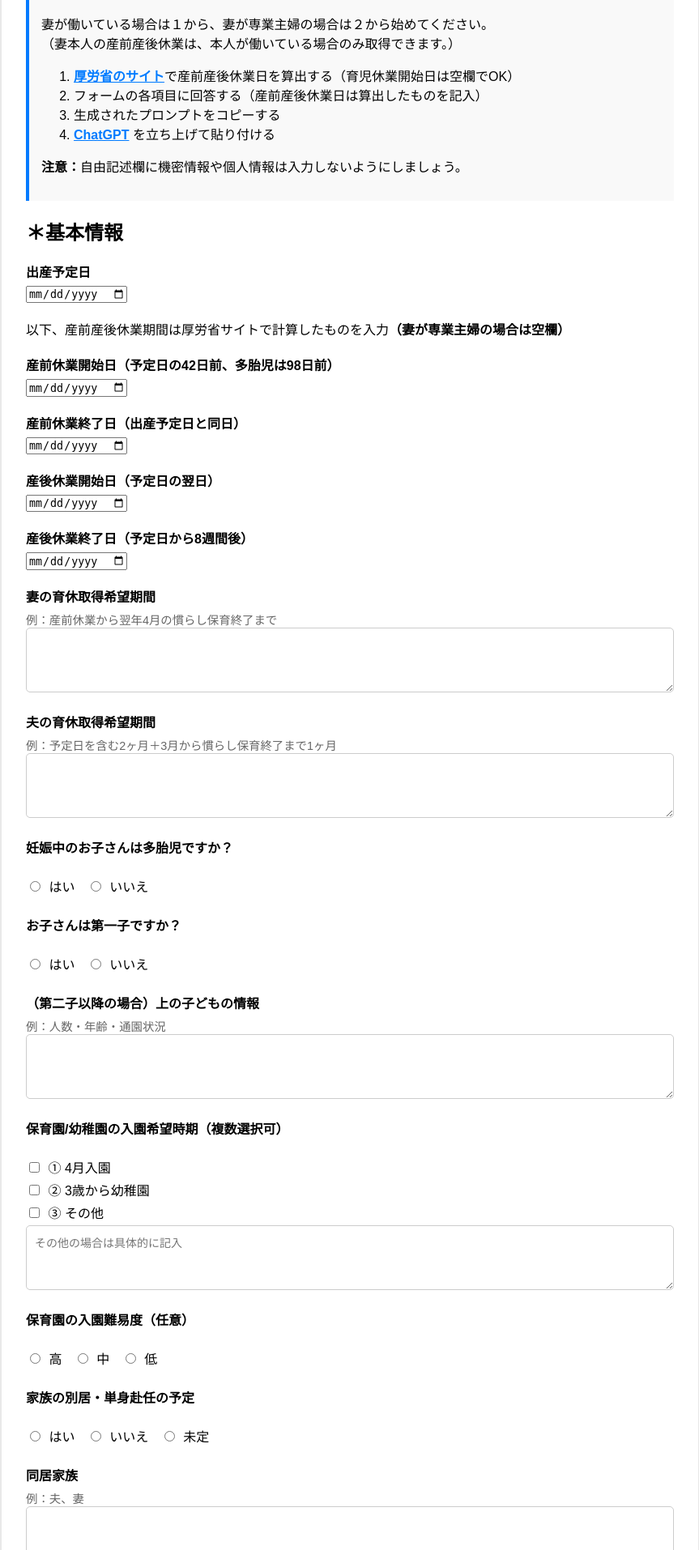
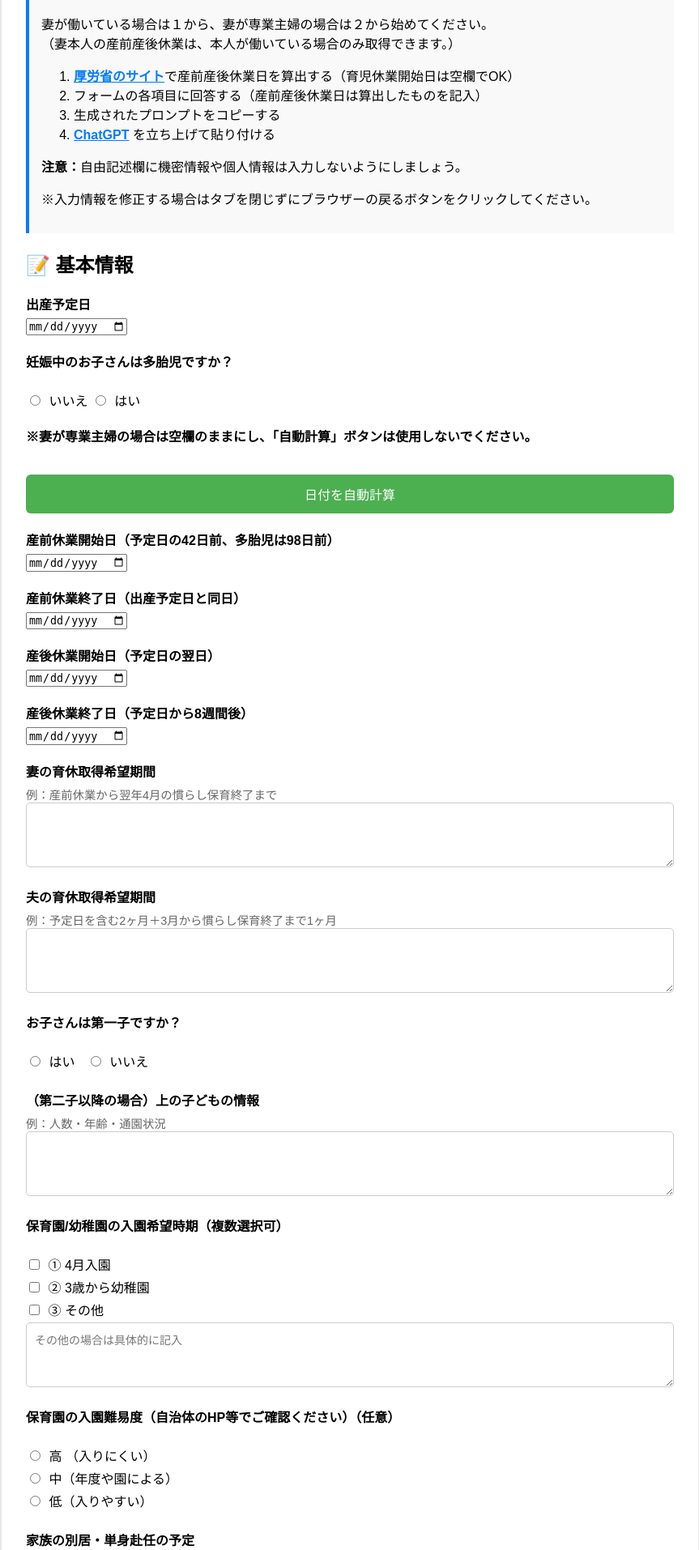
Before and after one commit to kbobshida/ikukkyu_webapp, a Flask app: page / in a window 1280 px wide. Shown: the part 404-2318 px from the top of the page at 81% size, without its empty margins (208-1071 px from the left). Run offline with Flask 2, Linux system fonts and the light colour scheme.

Commit message:
Update form.html

```diff
--- a/templates/form.html
+++ b/templates/form.html
@@ -4,6 +4,7 @@
     <meta charset="UTF-8">
     <title>育休プラン作成フォーム</title>
     <link rel="stylesheet" href="{{ url_for('static', filename='style.css') }}">
+    <link href="https://fonts.googleapis.com/css2?family=Noto+Sans+JP:wght@400;500;700&display=swap" rel="stylesheet">
     <style>
         .example {
             font-size: 0.9em;
@@ -35,40 +36,51 @@
             <li><a href="https://chat.openai.com/" target="_blank" style="font-weight:bold; color:#007BFF;">ChatGPT</a> を立ち上げて貼り付ける</li>
         </ol>
         <p><strong>注意：</strong>自由記述欄に機密情報や個人情報は入力しないようにしましょう。</p>
+        <p>※入力情報を修正する場合はタブを閉じずにブラウザーの戻るボタンをクリックしてください。</p>
     </div>
 
     <form method="POST">
 
     <!-- 基本情報 -->
-    <h2>＊基本情報</h2>
+    <h2>📝 基本情報</h2>
 
     <div class="form-group">
         <label>出産予定日</label>
-        <input type="date" name="q1" required>
+        <input type="date" name="q1" id="due_date" required>
     </div>
 
     <div class="form-group">
-        <p>以下、産前産後休業期間は厚労省サイトで計算したものを入力<strong>（妻が専業主婦の場合は空欄）</strong></p>
+        <label>妊娠中のお子さんは多胎児ですか？</label><br>
+        <input type="radio" name="q8" value="いいえ" id="multiple_no" required> いいえ
+        <input type="radio" name="q8" value="はい" id="multiple_yes"> はい
     </div>
 
     <div class="form-group">
+        <p>
+          <strong>※妻が専業主婦の場合は空欄のままにし、「自動計算」ボタンは使用しないでください。</strong>
+        </p>
+        <button type="button" class="btn secondary-btn" onclick="calculateDates()">日付を自動計算</button>
+     </div>
+
+
+    <div class="form-group">
         <label>産前休業開始日（予定日の42日前、多胎児は98日前）</label>
-        <input type="date" name="q2">
+        <input type="date" name="q2" id="pre_start">
     </div>
 
     <div class="form-group">
         <label>産前休業終了日（出産予定日と同日）</label>
-        <input type="date" name="q3">
+        <input type="date" name="q3" id="pre_end">
     </div>
 
     <div class="form-group">
         <label>産後休業開始日（予定日の翌日）</label>
-        <input type="date" name="q4">
+        <input type="date" name="q4" id="post_start">
     </div>
 
     <div class="form-group">
         <label>産後休業終了日（予定日から8週間後）</label>
-        <input type="date" name="q5">
+        <input type="date" name="q5" id="post_end">
     </div>
 
     <div class="form-group">
@@ -81,12 +93,6 @@
         <label>夫の育休取得希望期間</label>
         <div class="example">例：予定日を含む2ヶ月＋3月から慣らし保育終了まで1ヶ月</div>
         <textarea name="q7"></textarea>
-    </div>
-
-    <div class="form-group">
-        <label>妊娠中のお子さんは多胎児ですか？</label><br>
-        <label><input type="radio" name="q8" value="はい" required> はい</label>
-        <label><input type="radio" name="q8" value="いいえ"> いいえ</label>
     </div>
 
     <div class="form-group">
@@ -110,10 +116,10 @@
     </div>
 
     <div class="form-group">
-        <label>保育園の入園難易度（任意）</label><br>
-        <label><input type="radio" name="q12" value="高"> 高</label>
-        <label><input type="radio" name="q12" value="中"> 中</label>
-        <label><input type="radio" name="q12" value="低"> 低</label>
+        <label>保育園の入園難易度（自治体のHP等でご確認ください）（任意）</label><br>
+        <label><input type="radio" name="q12" value="高"> 高 （入りにくい）</label><br>
+        <label><input type="radio" name="q12" value="中"> 中（年度や園による）</label><br>
+        <label><input type="radio" name="q12" value="低"> 低（入りやすい）</label>
     </div>
 
     <div class="form-group">
@@ -136,7 +142,7 @@
     </div>
 
     <!-- 職場・仕事の状況 -->
-    <h2>＊仕事・職場の状況</h2>
+    <h2>💼 仕事・職場の状況</h2>
 
     <div class="form-group">
         <label>夫の就業状況（雇用形態、正社員/派遣社員/自営業/パート/専業主夫/学生など）</label>
@@ -164,14 +170,14 @@
 
     <div class="form-group">
         <label>夫の職場での育休取得への理解度</label><br>
-        <label><input type="radio" name="q20" value="高"> 高</label>
+        <label><input type="radio" name="q20" value="高" required> 高</label>
         <label><input type="radio" name="q20" value="中"> 中</label>
         <label><input type="radio" name="q20" value="低"> 低</label>
     </div>
 
     <div class="form-group">
         <label>妻の職場での育休取得への理解度</label><br>
-        <label><input type="radio" name="q21" value="高"> 高</label>
+        <label><input type="radio" name="q21" value="高" required> 高</label>
         <label><input type="radio" name="q21" value="中"> 中</label>
         <label><input type="radio" name="q21" value="低"> 低</label>
     </div>
@@ -189,7 +195,7 @@
     </div>
 
     <!-- 希望と不安 -->
-    <h2>＊希望と不安</h2>
+    <h2>🌱 希望と不安</h2>
 
     <div class="form-group">
         <label>育休取得で重視したいこと（複数選択可）</label><br>
@@ -228,12 +234,39 @@
     <div class="form-group">
         <label>今、不安に思っていること・知りたいこと</label>
         <div class="example">例：親族が遠方で夫婦だけで育児できるか不安、仕事復帰後の働き方が不安</div>
-        <textarea name="q27" required></textarea>
+        <textarea name="q27"></textarea>
     </div>
 
-    <button type="submit">プロンプトを生成する</button>
+    <button type="submit" class="btn primary-btn">プロンプトを生成する</button>
 
     </form>
 </div>
+
+<!-- 自動計算JS -->
+<script>
+    function calculateDates() {
+      const dueDate = document.getElementById("due_date").value;
+      const isMultiple = document.getElementById("multiple_yes").checked;
+
+      if (!dueDate) {
+        alert("出産予定日を入力してください");
+        return;
+      }
+
+      fetch("/calculate", {
+        method: "POST",
+        headers: { "Content-Type": "application/json" },
+        body: JSON.stringify({ due_date: dueDate, is_multiple: isMultiple })
+      })
+      .then(response => response.json())
+      .then(data => {
+        document.getElementById("pre_start").value = data["産前休業開始日"];
+        document.getElementById("pre_end").value = data["産前休業終了日"];
+        document.getElementById("post_start").value = data["産後休業開始日"];
+        document.getElementById("post_end").value = data["産後休業終了日"];
+      });
+    }
+  </script>
+
 </body>
 </html>
```
